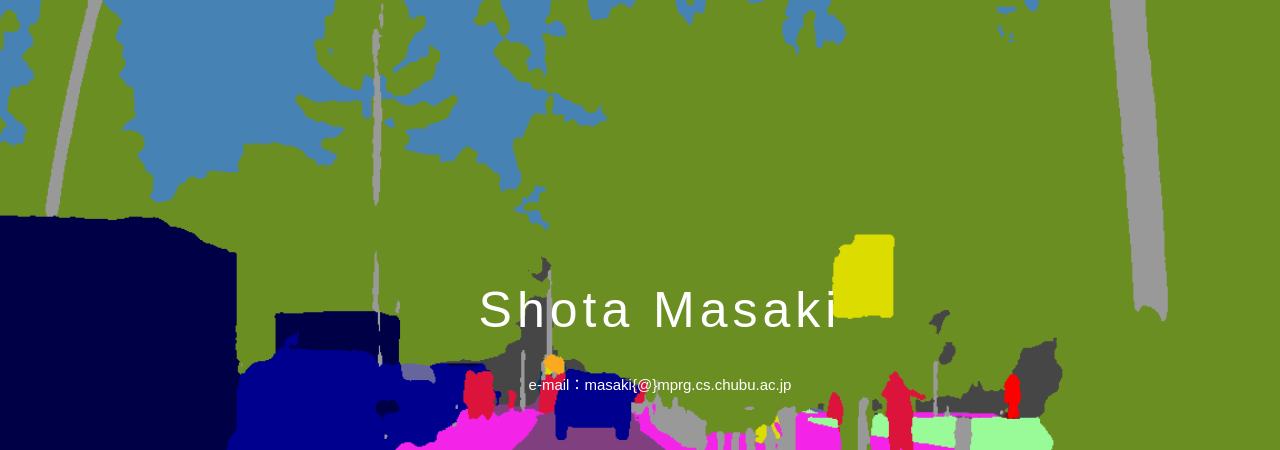
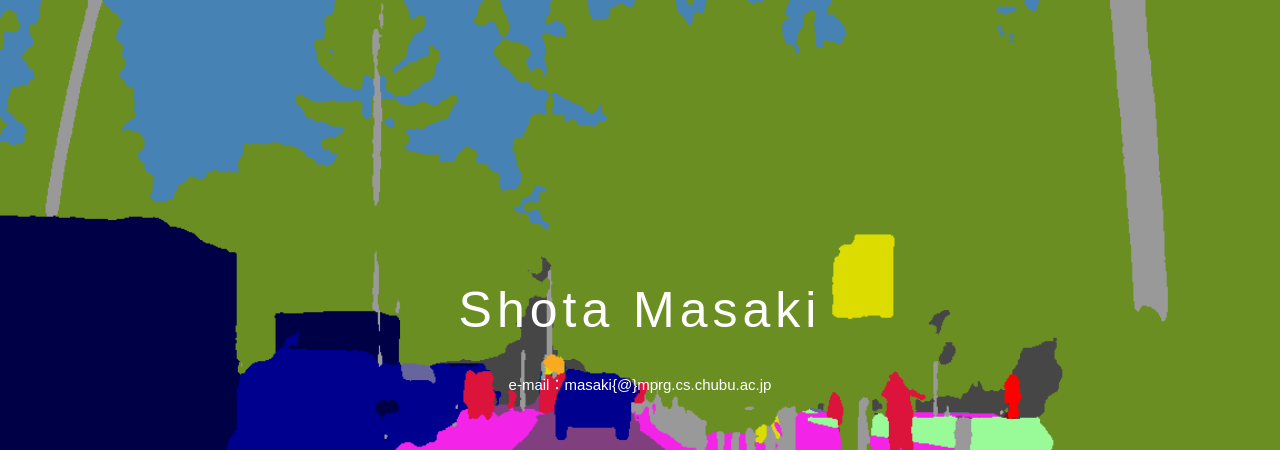
Before and after one commit to shota74/shota74.github.io, a plain HTML site: page index.html in a window 1280 px wide. Shown: the top 450 px of the page. Drawn offline with nearby package versions, Linux system fonts and the light colour scheme.

Commit message:
位置修正

```diff
--- a/css/style.css
+++ b/css/style.css
@@ -59,7 +59,6 @@ header #logo img {
 }
 
 header h2{
-	padding: 0 20px;
 	font-size: 50px;
 	position: absolute;
 	bottom: 55%;	/*ロゴやメニューが入っているブロックに対して、下からの配置場所の指定。*/
@@ -72,7 +71,6 @@ header h2{
 		/*角を丸くする指定。大きめであれば適当で構いません。*/
 }
 header h3{
-	padding: 0 20px;
 	font-size: 15px;
 	position: absolute;
 	bottom: 50%;	/*文字サイズ*/
```
